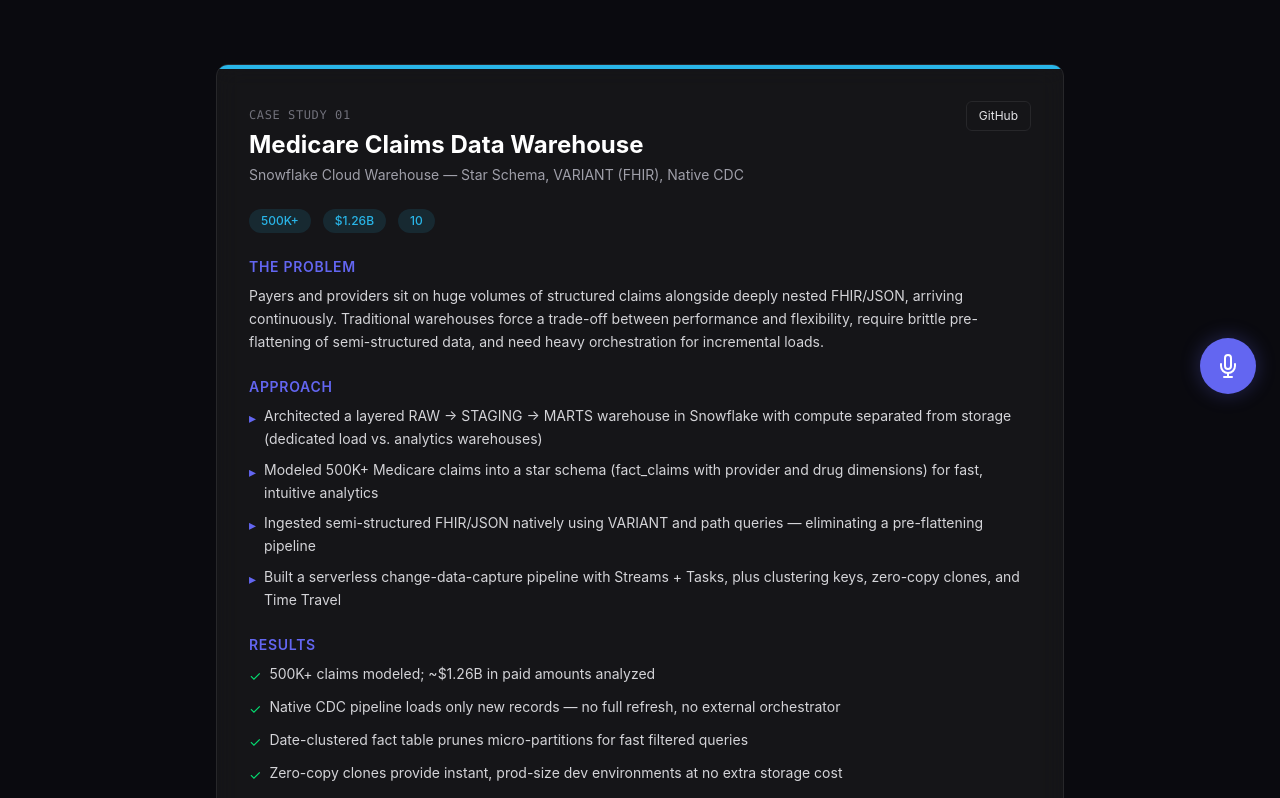
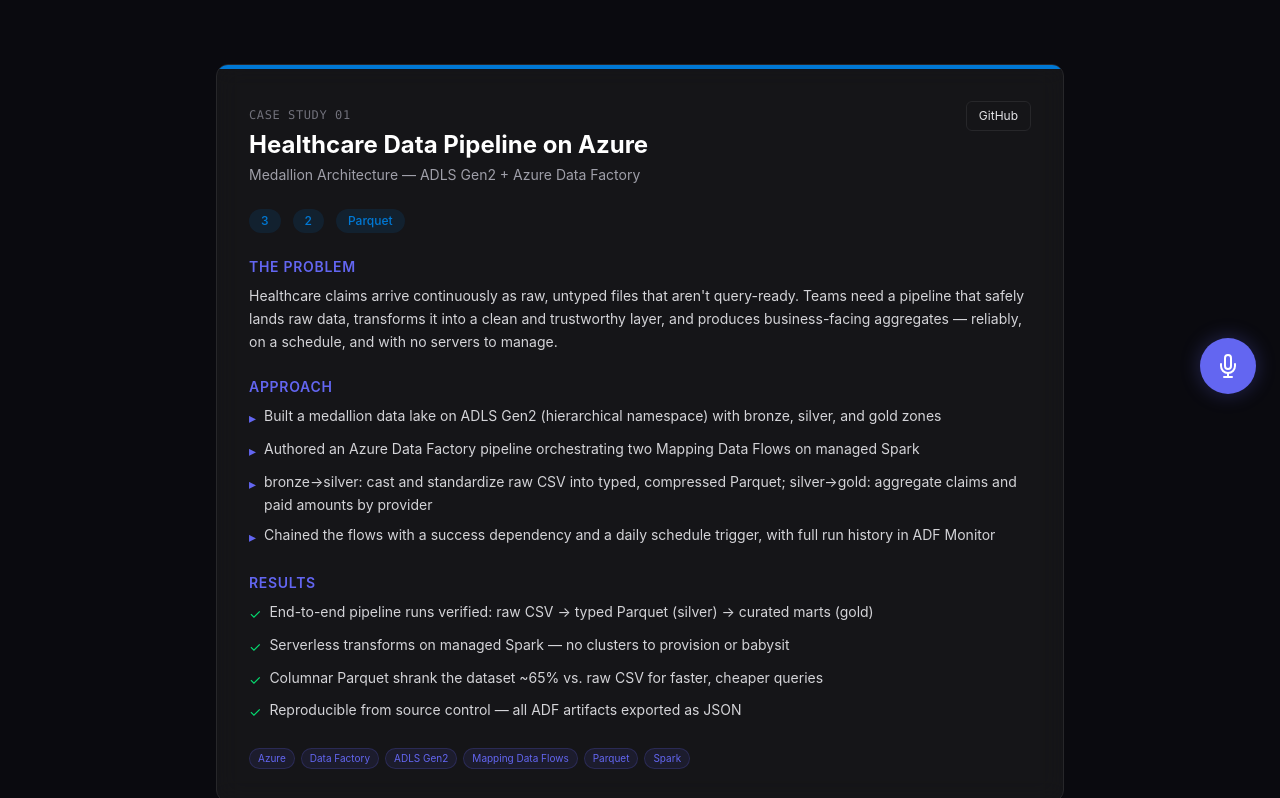
Before and after one commit to morningstar1898-eng/career-os, a Next.js app in the folder frontend/: page /projects in a window 1280 px wide. Shown: the part 382-1180 px from the top of the page. Built offline with nearby package versions, Linux system fonts and the light colour scheme; no server answers.

Commit message:
Add Azure healthcare data pipeline to portfolio projects and resume

```diff
--- a/frontend/app/projects/page.tsx
+++ b/frontend/app/projects/page.tsx
@@ -3,6 +3,28 @@
 import Link from "next/link";
 
 const CASE_STUDIES = [
+  {
+    title: "Healthcare Data Pipeline on Azure",
+    subtitle: "Medallion Architecture — ADLS Gen2 + Azure Data Factory",
+    problem:
+      "Healthcare claims arrive continuously as raw, untyped files that aren't query-ready. Teams need a pipeline that safely lands raw data, transforms it into a clean and trustworthy layer, and produces business-facing aggregates — reliably, on a schedule, and with no servers to manage.",
+    approach: [
+      "Built a medallion data lake on ADLS Gen2 (hierarchical namespace) with bronze, silver, and gold zones",
+      "Authored an Azure Data Factory pipeline orchestrating two Mapping Data Flows on managed Spark",
+      "bronze→silver: cast and standardize raw CSV into typed, compressed Parquet; silver→gold: aggregate claims and paid amounts by provider",
+      "Chained the flows with a success dependency and a daily schedule trigger, with full run history in ADF Monitor",
+    ],
+    results: [
+      "End-to-end pipeline runs verified: raw CSV → typed Parquet (silver) → curated marts (gold)",
+      "Serverless transforms on managed Spark — no clusters to provision or babysit",
+      "Columnar Parquet shrank the dataset ~65% vs. raw CSV for faster, cheaper queries",
+      "Reproducible from source control — all ADF artifacts exported as JSON",
+    ],
+    tech: ["Azure", "Data Factory", "ADLS Gen2", "Mapping Data Flows", "Parquet", "Spark"],
+    metrics: { zones: "3", flows: "2", format: "Parquet" },
+    repo: "https://github.com/morningstar1898-eng/healthcare-data-pipeline-azure",
+    color: "#0078D4",
+  },
   {
     title: "Medicare Claims Data Warehouse",
     subtitle: "Snowflake Cloud Warehouse — Star Schema, VARIANT (FHIR), Native CDC",
--- a/frontend/app/resume/page.tsx
+++ b/frontend/app/resume/page.tsx
@@ -17,6 +17,12 @@
     desc: "AI-powered 6-agent system that autonomously searches jobs, builds portfolio projects, teaches skills, and preps for interviews daily.",
     tech: ["CrewAI", "FastAPI", "Next.js", "Claude AI"],
     repo: "https://github.com/morningstar1898-eng/career-os",
+  },
+  {
+    title: "Healthcare Data Pipeline (Azure)",
+    desc: "End-to-end medallion pipeline on Azure: raw claims landed in ADLS Gen2 (bronze), cleaned/typed via ADF Mapping Data Flows (silver), and aggregated into curated marts (gold); orchestrated bronze→silver→gold with a scheduled trigger and ADF Monitor.",
+    tech: ["Azure", "Data Factory", "ADLS Gen2", "Parquet"],
+    repo: "https://github.com/morningstar1898-eng/healthcare-data-pipeline-azure",
   },
   {
     title: "Medicare Claims Data Warehouse (Snowflake)",
```
